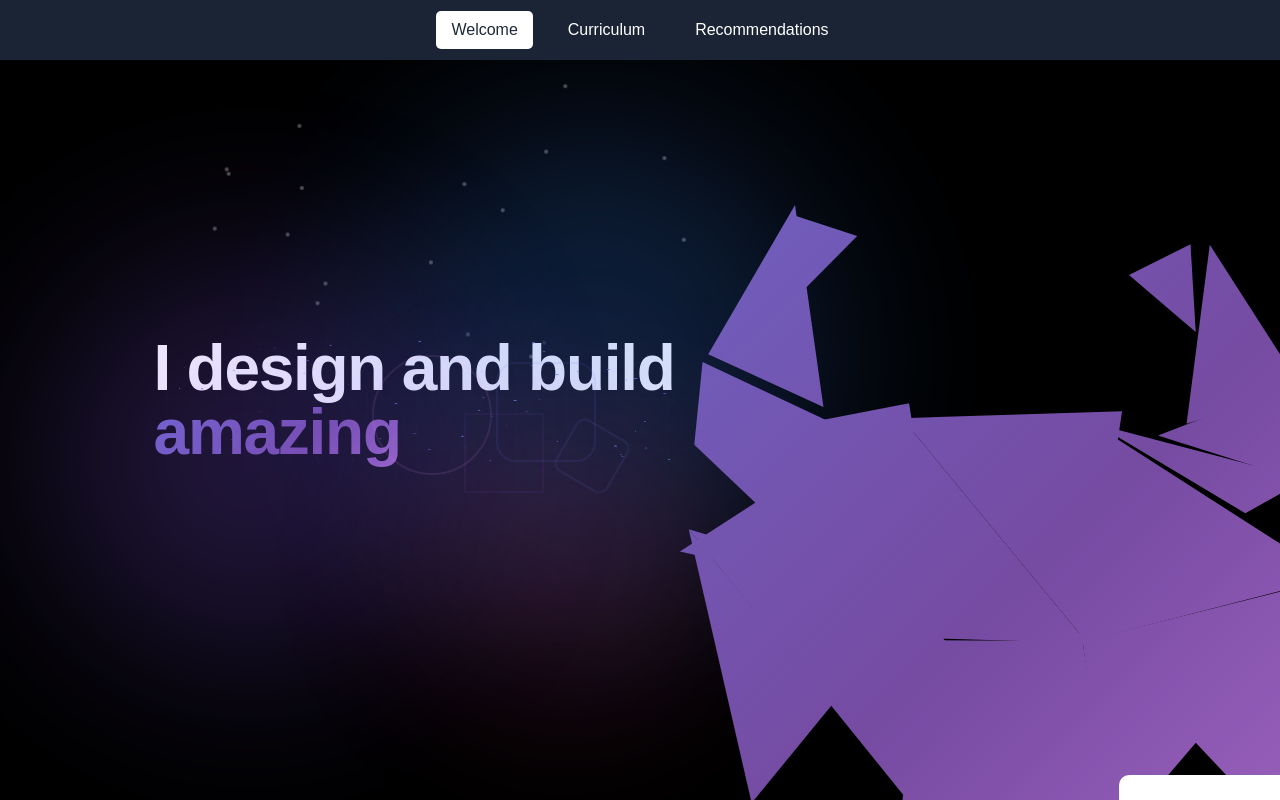
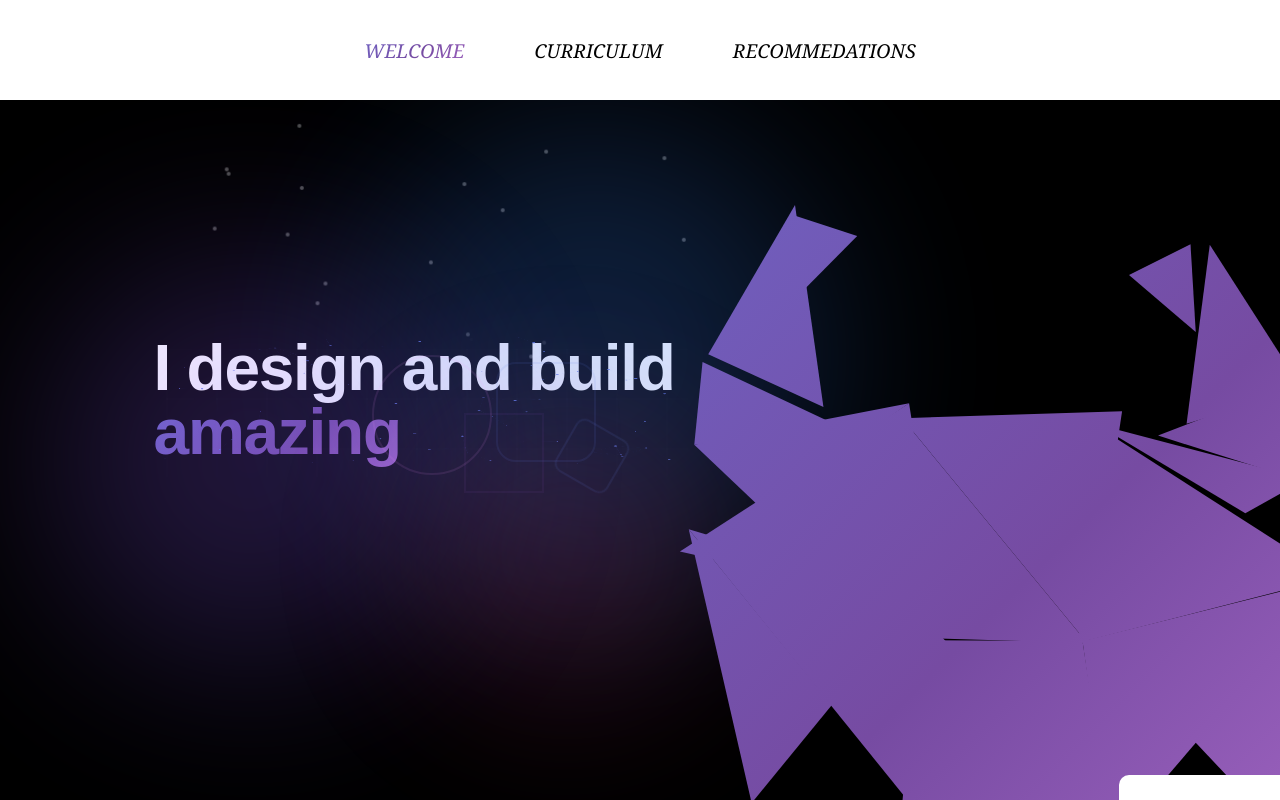
Before and after one commit to LeonardoPigatti/personal-portfolio, a Vue app: page / in a window 1280 px wide. Built offline with nearby package versions, Linux system fonts and the light colour scheme.

Commit message:
Add 40% zoom effect on navbar buttons when hovered for a sleek interaction

```diff
--- a/src/App.vue
+++ b/src/App.vue
@@ -1,11 +1,13 @@
 <template>
   <div class="viewport">
     <!-- Navbar Componentizada -->
-    <Navbar
-      :sections="sections"
-      :currentIndex="currentIndex"
-      @updateIndex="goTo"
-    />
+  <Navbar
+  :sections="sections"
+  :currentIndex="currentIndex"
+  :backgroundColor="currentIndex % 2 === 0 ? 'white' : 'black'"
+  :textColor="currentIndex % 2 === 0 ? 'black' : 'white'"
+  @updateIndex="goTo"
+/>
 
     <div
       class="container"
@@ -27,7 +29,7 @@ import RecommendationPage from '@/components/sections/recommendation_page/Recomm
 
 const currentIndex = ref(0)
 const totalSections = 3
-const sections = ['Welcome', 'Curriculum', 'Recommendations']
+const sections = ['WELCOME', 'CURRICULUM', 'RECOMMEDATIONS']
 
 let isAnimating = false
 const ANIMATION_TIME = 800
--- a/src/Navbar.vue
+++ b/src/Navbar.vue
@@ -1,5 +1,5 @@
 <template>
-  <nav class="navbar">
+  <nav class="navbar" :style="{ backgroundColor: backgroundColor, color: textColor }">
     <button
       v-for="(section, index) in sections"
       :key="index"
@@ -13,14 +13,10 @@
 
 <script setup>
 defineProps({
-  sections: {
-    type: Array,
-    required: true
-  },
-  currentIndex: {
-    type: Number,
-    required: true
-  }
+  sections: Array,
+  currentIndex: Number,
+  backgroundColor: String, // nova prop para controlar cor
+  textColor: String // nova prop para controlar cor
 })
 </script>
 
@@ -30,29 +26,66 @@ defineProps({
   top: 0;
   left: 0;
   width: 100%;
-  height: 60px;
-  background: rgba(30, 41, 59, 0.9);
+  height: 100px;
   display: flex;
   justify-content: center;
   align-items: center;
   z-index: 10;
-  gap: 20px;
+  gap: 40px;
+  transition: background-color 0.3s ease;
+
+  /* Estilo mais elegante */
+  font-family: 'Georgia', serif; /* itálico e clássico */
+  font-style: italic;
+  font-weight: 500;
+  letter-spacing: 0.5px; /* espaço sutil entre letras */
 }
 
 .navbar button {
   background: transparent;
   border: none;
-  color: white;
-  font-size: 16px;
+  font-family: 'Georgia', serif;
+  font-style: italic;
+  font-weight: 500;
+  font-size: clamp(16px, 1.5vw, 20px);
   cursor: pointer;
   padding: 10px 15px;
-  transition: all 0.3s ease;
+  transition: all 0.25s ease; /* já existente */
+  color: inherit;
 }
 
-.navbar button.active,
+
+/* Hover: gradiente animado no texto, sem mudar o fundo */
 .navbar button:hover {
-  background: white;
-  color: #1e293b;
-  border-radius: 5px;
+  background: linear-gradient(135deg, #667eea 0%, #764ba2 50%, #f093fb 100%);
+  background-size: 200% 200%;
+  -webkit-background-clip: text;
+  background-clip: text;
+  -webkit-text-fill-color: transparent;
+  animation: gradientShift 3s ease infinite;
+  transform: scale(1.4); /* aumenta 10% */
+
 }
+
+/* Botão ativo: mantém gradiente */
+.navbar button.active {
+  background: linear-gradient(135deg, #667eea 0%, #764ba2 50%, #f093fb 100%);
+  background-size: 200% 200%;
+  -webkit-background-clip: text;
+  background-clip: text;
+  -webkit-text-fill-color: transparent;
+  animation: gradientShift 3s ease infinite;
+}
+
+/* Animação do gradiente */
+@keyframes gradientShift {
+  0%, 100% {
+    background-position: 0% 50%;
+  }
+  50% {
+    background-position: 100% 50%;
+  }
+}
+
+
 </style>
```
